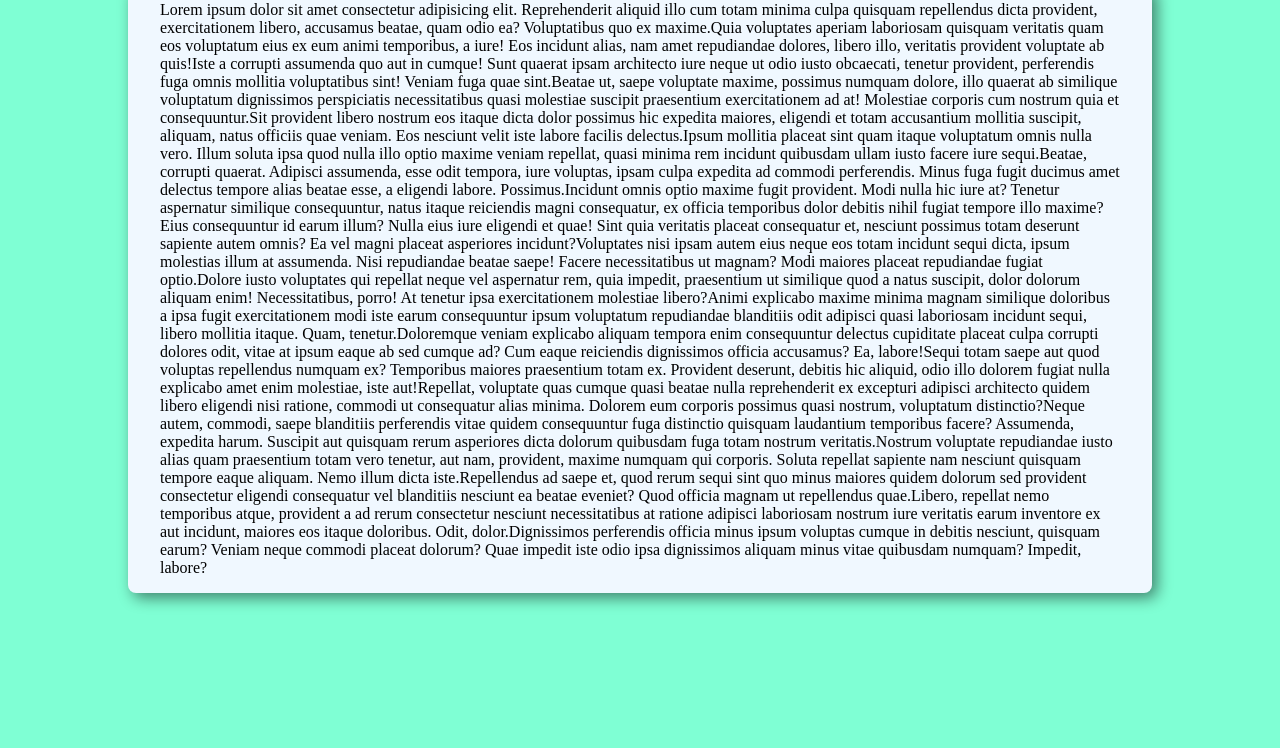
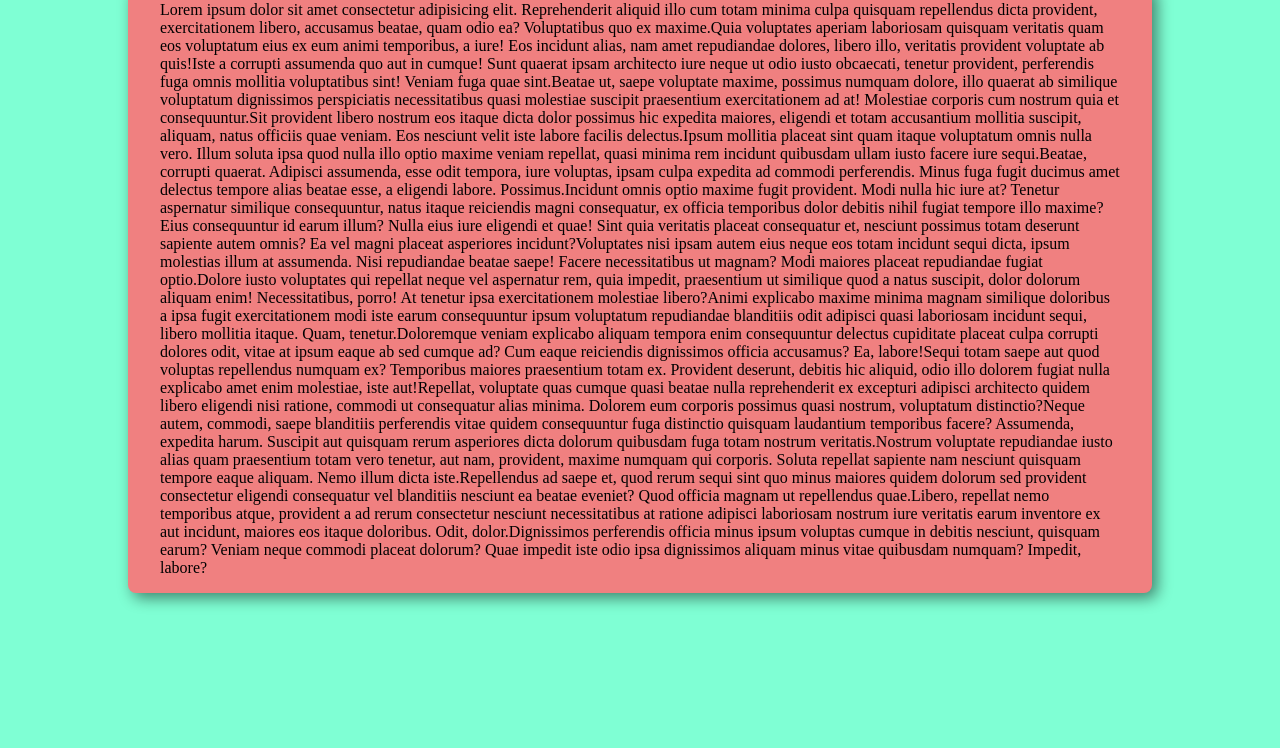
Before and after one commit to Rockwood98/Git_Fun, a plain HTML site: page index.html in a window 1280 px wide. Shown: the part 52-800 px from the top of the page. Drawn offline with Linux system fonts and the light colour scheme.

Commit message:
Siemaaaa dw

```diff
--- a/index.html
+++ b/index.html
@@ -16,7 +16,7 @@
       }
       body p {
         margin: auto 10vw;
-        background-color: aliceblue;
+        background-color: lightcoral;
         box-shadow: 5px 5px 15px #0000007c;
         border-radius: 0.5rem;
         padding: 1em 2em;
```
